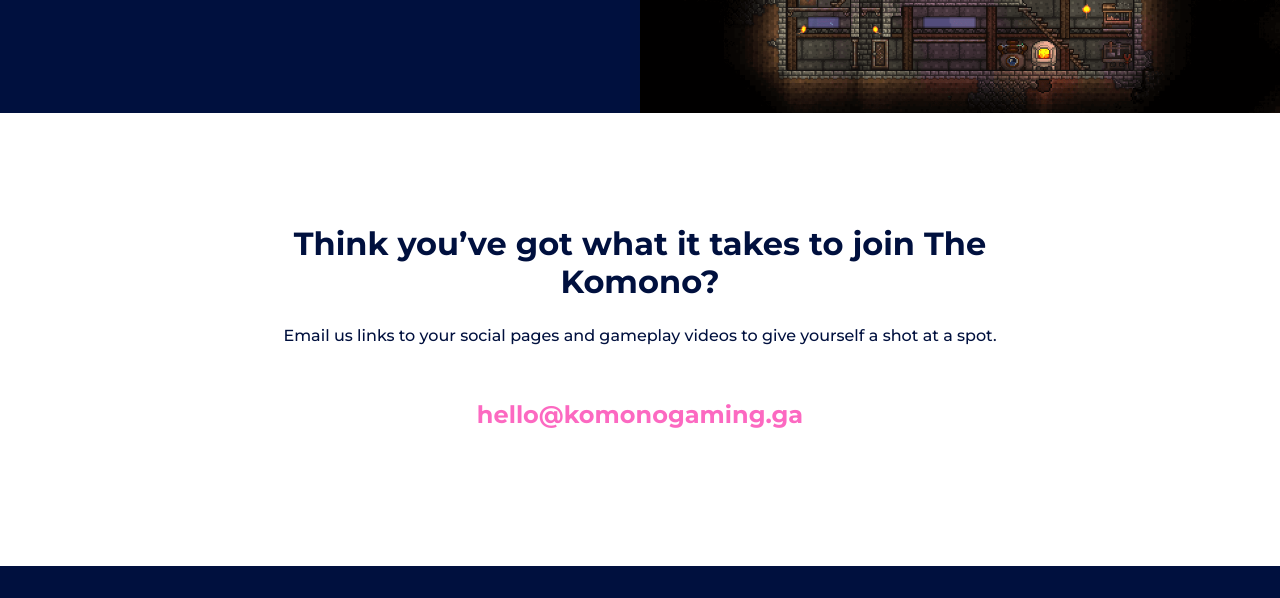
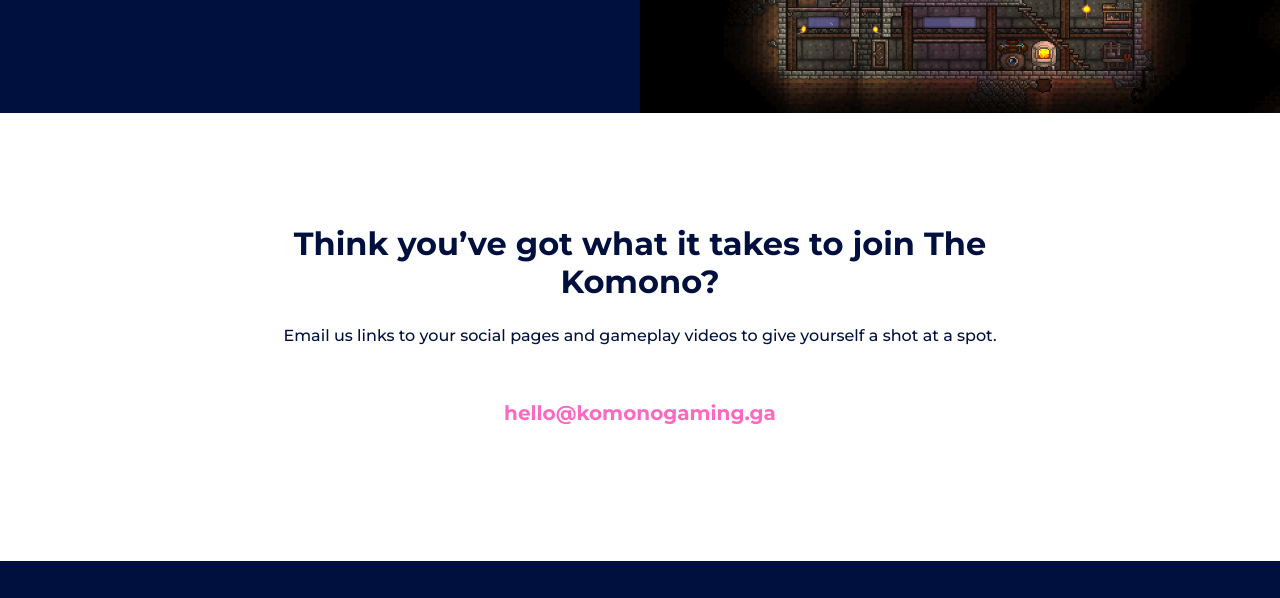
Before and after one commit to lauramwall/Komono-Gaming, a website: page index.html in a window 1280 px wide. Shown: the part 2714-3312 px from the top of the page. Drawn offline with Linux system fonts and the light colour scheme.

Commit message:
Update index.html

```diff
--- a/index.html
+++ b/index.html
@@ -221,7 +221,7 @@
           <div class="col-xl-9 mx-auto">
             <h2 class="mb-4">Think you&#8217;ve got what it takes to join The Komono?</h2>
             <h6 style="color:#00103e; font-weight:500;">Email us links to your social pages and gameplay videos to give yourself a shot at a spot.</h6>
-            <h4 class="mb-4" style="padding-top:3rem;"><a class="link" href="mailto:hello@komonogaming.ga">hello@komonogaming.ga</a></h4>
+            <h5 class="mb-4" style="padding-top:3rem;"><a class="link" href="mailto:hello@komonogaming.ga">hello@komonogaming.ga</a></h5>
           </div>
         </div>
       </div>
```
